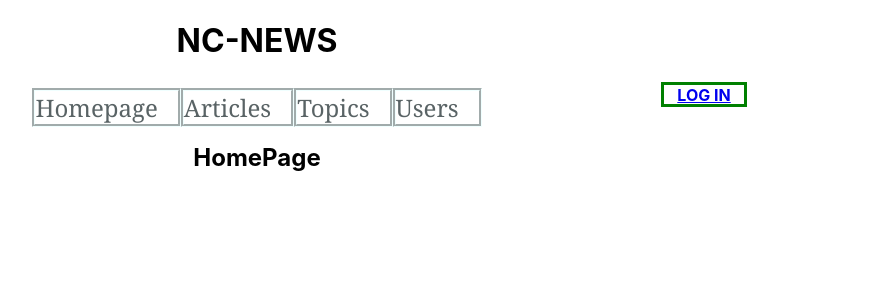
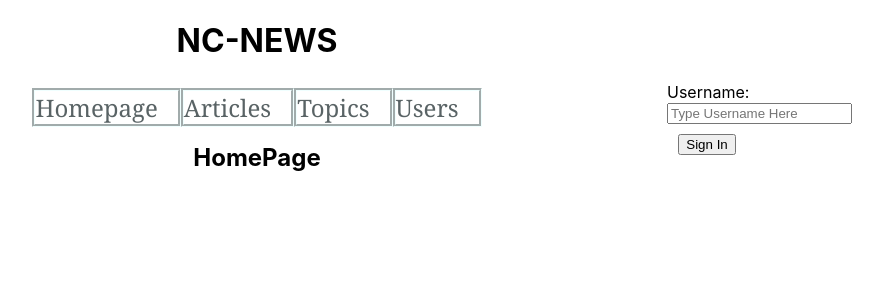
Before and after one commit to tarikmedjber/nc-news-front-end, a React (Create React App) app in the folder nc-news-frontend/: page / in a window 1280 px wide. Shown: the top 300 px of the page, without its empty margins (383-1266 px from the left). Built offline with nearby package versions, Linux system fonts and the light colour scheme.

Commit message:
Relocated the log in form to the top right corner and changed functionality

```diff
--- a/nc-news-frontend/src/App.js
+++ b/nc-news-frontend/src/App.js
@@ -9,14 +9,16 @@ import UserArticle from "./Components/UserArticle";
 import SingleArticle from "./Components/SingleArticle";
 import SingleTopic from "./Components/SingleTopic";
 import Comments from "./Components/Comments";
-import LogInBox from "./Components/LogInBox";
 
 class App extends React.Component {
-  state = { logInButton: "LOG IN", loggedInUser: "" };
+  state = { logInButton: "", loggedInUser: "" };
   render() {
     return (
       <div className="App">
-        <Header logInButton={this.state.logInButton} />
+        <Header
+          logInButton={this.state.logInButton}
+          updateUsername={this.updateUsername}
+        />
 
         <Router>
           <Homepage path="/" />
@@ -33,19 +35,16 @@ class App extends React.Component {
             path="/articles/:article_id/comments"
             loggedInUser={this.state.loggedInUser}
           />
-          <LogInBox
-            logInButton={this.state.logInButton}
-            updateUsername={this.updateUsername}
-            path="/signin"
-          />
         </Router>
       </div>
     );
   }
   updateUsername = user => {
-    if (this.state.logInButton === "LOG IN") {
+    if (this.state.logInButton === "") {
       this.setState({ loggedInUser: user, logInButton: "LOG OUT" });
-    } else this.setState({ loggedInUser: "", logInButton: "LOG IN" });
+    } else if (this.state.logInButton === "LOG OUT") {
+      this.setState({ loggedInUser: "", logInButton: "" });
+    }
   };
 }
 
--- a/nc-news-frontend/src/Components/Header.css
+++ b/nc-news-frontend/src/Components/Header.css
@@ -70,13 +70,12 @@
   border-style: groove;
 }
 
-#LogOut {
+.LogOut {
   position: absolute;
   margin-top: 0px;
   right: 150px;
   width: 5em;
   height: 1.2em;
-  border: 3px solid green;
 }
 
 #SignIn {
@@ -85,17 +84,8 @@
 }
 
 #LoginForm {
-  font-size: 50px;
-  position: center;
-  margin-top: 100px;
-
+  position: absolute;
+  right: 150px;
+  width: 5em;
   height: 1.2em;
 }
-
-#Input {
-  font-size: 30px;
-  position: center;
-  margin-top: 50px;
-
-  height: 1.2em;
-}
--- a/nc-news-frontend/src/Components/Header.jsx
+++ b/nc-news-frontend/src/Components/Header.jsx
@@ -1,16 +1,21 @@
 import React from "react";
 import { Link } from "@reach/router";
 import "./Header.css";
+import LogInBox from "./LogInBox";
 
 export default function Header(props) {
   return (
     <div>
       <h1 id="Title">NC-NEWS</h1>
-      <h4>
-        <Link to="/signin" id="LogOut">
+      <LogInBox
+        logInButton={props.logInButton}
+        updateUsername={props.updateUsername}
+      />
+      {/* <h4>
+        <Link to="/articles" id="LogOut">
           {props.logInButton}
         </Link>
-      </h4>
+      </h4> */}
       <div className="Navs">
         <Link id="Nav1" to="/">
           Homepage
--- a/nc-news-frontend/src/Components/LogInBox.jsx
+++ b/nc-news-frontend/src/Components/LogInBox.jsx
@@ -5,7 +5,14 @@ export default class LogInBox extends Component {
   state = { usernameInput: "" };
 
   render() {
-    if (this.props.logInButton === "LOG IN") {
+    console.log(this.props.logInButton);
+    if (this.props.logInButton === "LOG OUT") {
+      return (
+        <div className="LogOut">
+          <button onClick={this.props.updateUsername}>LOG OUT</button>
+        </div>
+      );
+    } else
       return (
         <div>
           <form id="LoginForm">
@@ -22,15 +29,9 @@ export default class LogInBox extends Component {
           </form>
         </div>
       );
-    } else
-      return (
-        <div>
-          <button onClick={() => this.props.updateUsername()}>Log Out</button>
-        </div>
-      );
   }
+
   handleUsernameChange = event => {
-    console.log(event.target.value);
     this.setState({ usernameInput: event.target.value });
   };
   checkUsername = event => {
@@ -40,12 +41,3 @@ export default class LogInBox extends Component {
     });
   };
 }
-/*
-    Calls in app, function is in app where the function changes the apps state on a submit where they get logged in.
-    Login box needs the handle sumit and store user input as they type, check user exists in the loginbox file so need to make
-    a request here to the users endpoint.
-    Then simply put in conditional logic before any divs(?) to see if its truthy.
-    Local storage in mount to show that the person has logged in.
-
-
-*/
```
